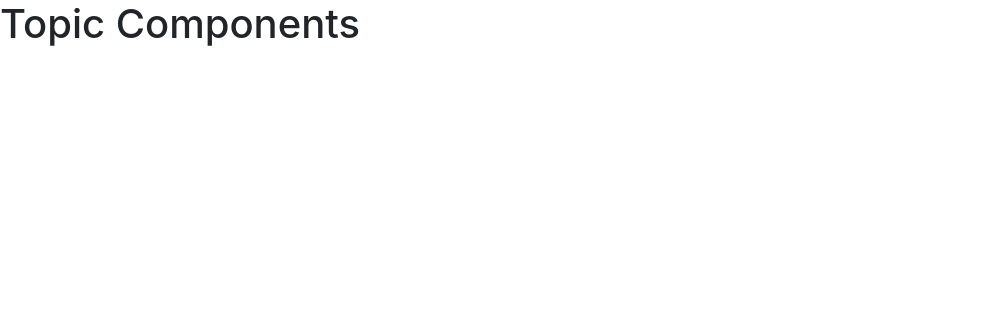
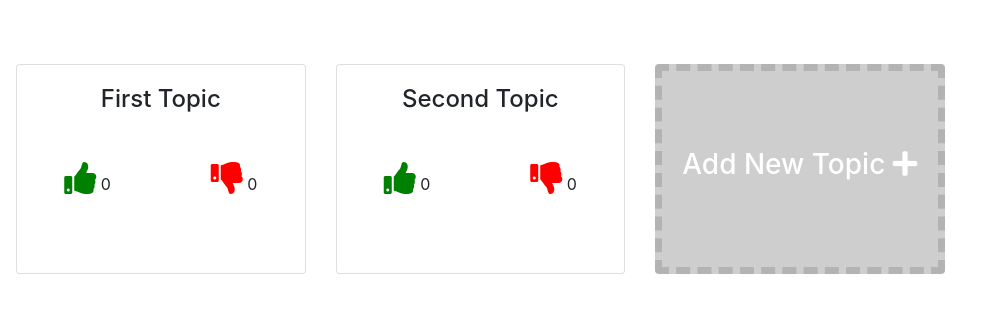
Before and after one commit to anwarabdullahn/moovaz-react, a React (Create React App) app: page / in a window 1280 px wide. Shown: the top 312 px of the page, without its empty margins (0-1007 px from the left). Built offline with nearby package versions, Linux system fonts and the light colour scheme.

Commit message:
add some basic style

```diff
--- a/src/components/Topic.js
+++ b/src/components/Topic.js
@@ -1,11 +1,53 @@
 import React from 'react';
+import { Card, CardText, CardBody, CardTitle, CardSubtitle, Button, Row, Col } from 'reactstrap';
+import { relative } from 'path';
 
 const Topic = (props) => {
 	console.log(props);
+
+	const addTopic = (
+		<Col className="my-3" lg={3} md={3} sm={6}>
+			<Card
+				style={{
+					borderStyle: 'dashed',
+					height: '210px',
+					backgroundColor: '#cecece',
+					color: '#fff',
+					borderWidth: '7px'
+				}}
+			>
+				<CardBody className="d-flex justify-content-center align-items-center">
+					<h3>
+						Add New Topic <i className="fas fa-plus" />
+					</h3>
+				</CardBody>
+			</Card>
+		</Col>
+	);
+
+	const topicList = props.topics.map((topic) => (
+		<Col className="my-3" lg={3} md={3} sm={6} key={topic.id}>
+			<Card style={{ height: '210px' }}>
+				<CardBody>
+					<h4 className="text-center">{topic.title}</h4>
+					<CardText className="d-flex mt-5">
+						<span className="ml-auto" style={{ position: 'relative', right: '50px' }}>
+							<i className="fas fa-2x fa-thumbs-up" style={{ color: 'green' }} /> {topic.upvote}
+						</span>
+						<span className="mr-auto" style={{ position: 'relative', left: '50px' }}>
+							<i className="fas fa-2x fa-thumbs-down" style={{ color: 'red' }} /> {topic.downvote}
+						</span>
+					</CardText>
+				</CardBody>
+			</Card>
+		</Col>
+	));
+
 	return (
-		<div>
-			<h1>Topic Components</h1>
-		</div>
+		<Row>
+			{topicList}
+			{addTopic}
+		</Row>
 	);
 };
 
--- a/src/containers/Landing.js
+++ b/src/containers/Landing.js
@@ -6,14 +6,14 @@ class Landing extends Component {
 		super();
 		this.state = {
 			topics: [
-				{ title: 'First Topic', upvote: 0, downvote: 0 },
-				{ title: 'Second Topic', upvote: 0, downvote: 0 }
+				{ id: 1111, title: 'First Topic', upvote: 0, downvote: 0 },
+				{ id: 2222, title: 'Second Topic', upvote: 0, downvote: 0 }
 			]
 		};
 	}
 	render() {
 		return (
-			<div>
+			<div className="mt-5 mx-3">
 				<Topic topics={this.state.topics} />
 			</div>
 		);
```
